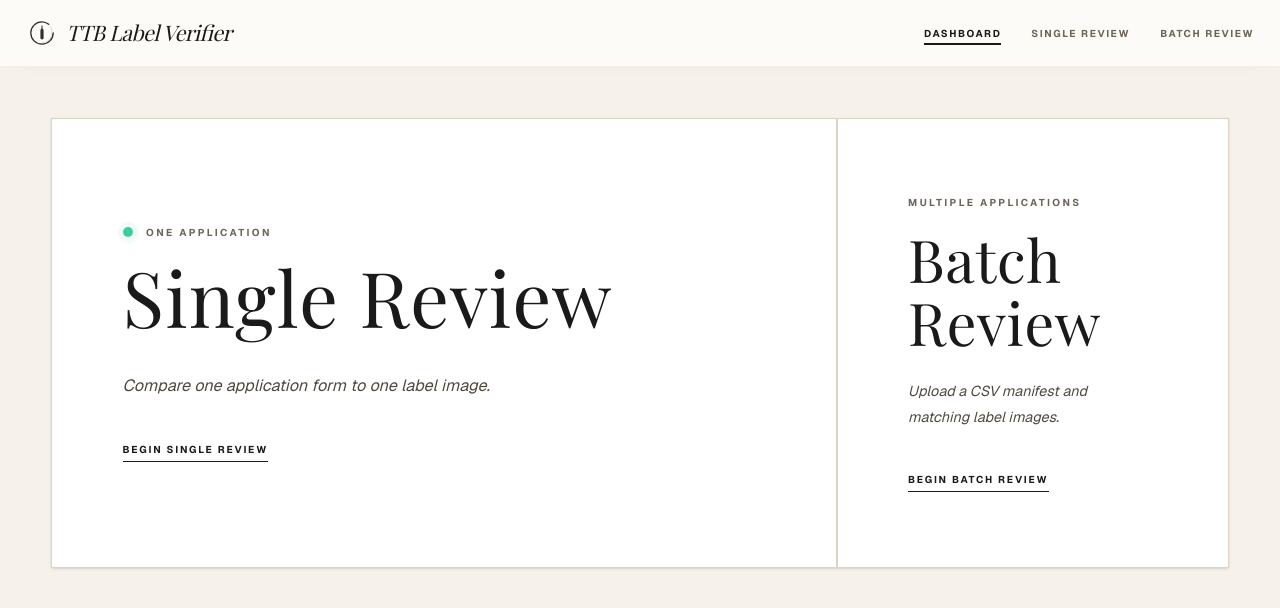
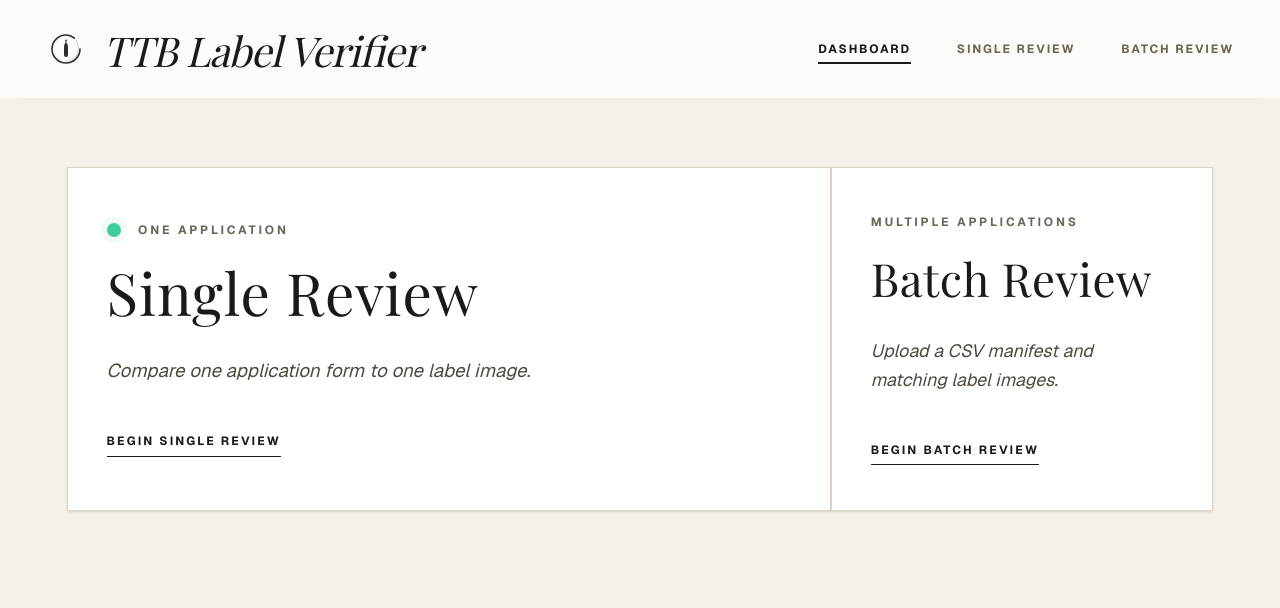
Before and after one commit to Dexin-Huang/ttb-label-verifier, a Next.js app: page / in a window 1280 px wide. Shown: the top 608 px of the page. Built offline with nearby package versions, Linux system fonts and the light colour scheme.

Commit message:
Refine home page scale and README rationale

```diff
--- a/src/app/globals.css
+++ b/src/app/globals.css
@@ -19,13 +19,13 @@
 }
 
 :root {
-  --page-width: 80rem;
-  --page-gutter: clamp(1.5rem, 4vw, 3rem);
-  --page-top: clamp(2rem, 4vw, 3rem);
-  --section-gap: clamp(3rem, 6vw, 4.5rem);
-  --dashboard-card-height: clamp(23rem, 35vw, 28rem);
-  --dashboard-card-padding: clamp(2.75rem, 5.5vw, 5rem);
-  --batch-processing-padding: clamp(3.25rem, 7vw, 7rem);
+  --page-width: 115rem;
+  --page-gutter: clamp(1.875rem, 5.25vw, 4.375rem);
+  --page-top: clamp(2.625rem, 5.25vw, 4.1875rem);
+  --section-gap: clamp(3.75rem, 7.5vw, 6.25rem);
+  --dashboard-card-height: clamp(15rem, 21vw, 17rem);
+  --dashboard-card-padding: clamp(1.6rem, 3vw, 2.6rem);
+  --batch-processing-padding: clamp(4.75rem, 10vw, 10rem);
   --shadow-card: 0 14px 30px -24px rgba(26, 26, 26, 0.18);
   --shadow-paper: 0 28px 56px -38px rgba(26, 26, 26, 0.26);
   --ease-emphasis: cubic-bezier(0.16, 1, 0.3, 1);
@@ -36,7 +36,7 @@
 @layer base {
   html {
     scroll-behavior: smooth;
-    font-size: clamp(16px, 0.18vw + 14.8px, 18px);
+    font-size: clamp(20px, 0.38vw + 18px, 24px);
   }
 
   body {
@@ -92,11 +92,11 @@
   }
 
   .app-eyebrow {
-    @apply text-[10px] font-bold uppercase tracking-[0.24em] text-muted;
+    @apply text-[12px] font-bold uppercase tracking-[0.24em] text-muted;
   }
 
   .app-back-link {
-    @apply inline-flex items-center gap-2 text-[10px] font-bold uppercase tracking-[0.24em] text-muted transition-colors hover:text-fg;
+    @apply inline-flex items-center gap-2.5 text-[12px] font-bold uppercase tracking-[0.24em] text-muted transition-colors hover:text-fg;
   }
 
   .app-panel {
@@ -113,33 +113,33 @@
   }
 
   .app-outline-button {
-    @apply inline-flex items-center justify-center border border-fg px-8 py-3 text-[10px] font-bold uppercase tracking-[0.22em] text-fg transition-colors hover:bg-fg hover:text-surface;
+    @apply inline-flex items-center justify-center border border-fg px-10 py-4 text-[12px] font-bold uppercase tracking-[0.22em] text-fg transition-colors hover:bg-fg hover:text-surface;
     transition-duration: var(--duration-fast);
     transition-timing-function: var(--ease-emphasis);
   }
 
   .app-solid-button {
-    @apply inline-flex items-center justify-center bg-fg px-8 py-3 text-[10px] font-bold uppercase tracking-[0.22em] text-surface transition-colors hover:bg-[#333333];
+    @apply inline-flex items-center justify-center bg-fg px-10 py-4 text-[12px] font-bold uppercase tracking-[0.22em] text-surface transition-colors hover:bg-[#333333];
     transition-duration: var(--duration-fast);
     transition-timing-function: var(--ease-emphasis);
   }
 
   .app-danger-button {
-    @apply inline-flex items-center justify-center border border-fail px-8 py-3 text-[10px] font-bold uppercase tracking-[0.22em] text-fail transition-colors hover:bg-fail hover:text-surface;
+    @apply inline-flex items-center justify-center border border-fail px-10 py-4 text-[12px] font-bold uppercase tracking-[0.22em] text-fail transition-colors hover:bg-fail hover:text-surface;
     transition-duration: var(--duration-fast);
     transition-timing-function: var(--ease-emphasis);
   }
 
   .app-link-underline {
-    @apply inline-flex w-fit items-center gap-2 border-b border-fg pb-1 text-[10px] font-bold uppercase tracking-[0.18em] text-fg;
+    @apply inline-flex w-fit items-center gap-2.5 border-b border-fg pb-1 text-[12px] font-bold uppercase tracking-[0.18em] text-fg;
   }
 
   .app-data-label {
-    @apply text-[9px] font-bold uppercase tracking-[0.12em] text-muted;
+    @apply text-[11px] font-bold uppercase tracking-[0.12em] text-muted;
   }
 
   .app-nav-label {
-    @apply text-[10px] font-bold uppercase tracking-[0.16em];
+    @apply text-[12px] font-bold uppercase tracking-[0.16em];
   }
 
   .display-serif {
@@ -151,10 +151,10 @@
   }
 
   .label-uppercase {
-    @apply text-[10px] font-bold uppercase tracking-[0.25em] text-muted;
+    @apply text-[12px] font-bold uppercase tracking-[0.25em] text-muted;
   }
 
   .label-uppercase-sm {
-    @apply text-[9px] font-bold uppercase tracking-widest text-muted;
+    @apply text-[11px] font-bold uppercase tracking-widest text-muted;
   }
 }
--- a/src/components/Header.tsx
+++ b/src/components/Header.tsx
@@ -28,18 +28,18 @@ export function Header() {
 
   return (
     <header className="sticky top-0 z-50 border-b border-border/30 bg-[rgba(253,251,247,0.97)] shadow-[0_10px_20px_-24px_rgba(48,38,24,0.38)] backdrop-blur-lg">
-      <div className="flex w-full items-center justify-between px-4 py-3 md:px-6 md:py-4">
+      <div className="flex w-full items-center justify-between px-5 py-4 md:px-8 md:py-5">
         <Link
           href="/"
-          className="flex items-center gap-2 transition-opacity hover:opacity-80"
+          className="flex items-center gap-3 transition-opacity hover:opacity-80"
         >
-          <BrushLogo size={32} />
-          <span className="display-serif text-lg italic leading-none tracking-tight md:text-xl">
+          <BrushLogo size={40} />
+          <span className="display-serif text-[1.45rem] italic leading-none tracking-tight md:text-[1.8rem]">
             TTB Label Verifier
           </span>
         </Link>
 
-        <nav className="flex items-center gap-4 md:gap-7">
+        <nav className="flex items-center gap-5 md:gap-8">
           {NAV_ITEMS.map((item) => {
             const active = item.matches(pathname);
 
--- a/src/components/app/chrome.tsx
+++ b/src/components/app/chrome.tsx
@@ -50,14 +50,14 @@ export function PageHeading({
         {eyebrow ? <SectionEyebrow>{eyebrow}</SectionEyebrow> : null}
         <h1
           className={cn(
-            'display-serif text-4xl leading-[1.08] tracking-[0.01em] md:text-[2.7rem]',
+            'display-serif text-5xl leading-[1.08] tracking-[0.01em] md:text-[3.4rem]',
             titleClassName
           )}
         >
           {title}
         </h1>
         {subtitle ? (
-          <p className="max-w-md text-sm leading-relaxed text-subtle">{subtitle}</p>
+          <p className="max-w-lg text-base leading-relaxed text-subtle">{subtitle}</p>
         ) : null}
       </div>
       {actions ? <div className="flex items-center gap-4">{actions}</div> : null}
@@ -91,8 +91,8 @@ export function PlaceholderCard({
 }) {
   return (
     <div className="app-panel px-8 py-14 text-center md:px-12 md:py-16">
-      <h1 className="font-serif text-3xl text-fg md:text-4xl">{title}</h1>
-      <p className="mx-auto mt-3 max-w-lg text-sm leading-relaxed text-subtle">
+      <h1 className="font-serif text-4xl text-fg md:text-5xl">{title}</h1>
+      <p className="mx-auto mt-4 max-w-xl text-base leading-relaxed text-subtle">
         {description}
       </p>
       <Link href="/" className="app-solid-button mt-8">
--- a/src/components/app/dashboard-page.tsx
+++ b/src/components/app/dashboard-page.tsx
@@ -33,19 +33,19 @@ function SingleReviewCard({ compact }: { compact: boolean }) {
         </div>
         <h2
           className={`display-serif leading-[1.04] tracking-[0.015em] ${
-            compact ? 'text-[3.1rem]' : 'text-[clamp(4.2rem,6vw,5.35rem)]'
+            compact ? 'text-[2.8rem]' : 'text-[clamp(2.55rem,3.4vw,3.6rem)]'
           }`}
         >
           Single Review
         </h2>
         {!compact ? (
-          <p className="max-w-md pt-4 text-[clamp(0.95rem,1vw,1.02rem)] italic leading-7 text-subtle">
+          <p className="max-w-[22rem] pt-2 text-[clamp(0.82rem,0.66vw,0.9rem)] italic leading-5 text-subtle">
             Compare one application form to one label image.
           </p>
         ) : null}
       </div>
 
-      <div className="mt-8">
+      <div className="mt-6">
         <span className="app-link-underline">Begin Single Review</span>
       </div>
     </Link>
@@ -66,19 +66,19 @@ function BatchReviewCard({ compact }: { compact: boolean }) {
         <SectionEyebrow>Multiple Applications</SectionEyebrow>
         <h2
           className={`display-serif max-w-[19rem] leading-[1.08] tracking-[0.012em] ${
-            compact ? 'text-[2.6rem]' : 'text-[clamp(3.2rem,4.6vw,4rem)]'
+            compact ? 'text-[2.35rem]' : 'text-[clamp(2rem,2.7vw,2.8rem)]'
           }`}
         >
           Batch Review
         </h2>
         {!compact ? (
-          <p className="max-w-[14rem] pt-2 text-[clamp(0.84rem,0.92vw,0.92rem)] italic leading-6 text-subtle">
+          <p className="max-w-[12rem] pt-2 text-[clamp(0.78rem,0.58vw,0.85rem)] italic leading-5 text-subtle">
             Upload a CSV manifest and matching label images.
           </p>
         ) : null}
       </div>
 
-      <div className="mt-8">
+      <div className="mt-6">
         <span className="app-link-underline">Begin Batch Review</span>
       </div>
     </Link>
@@ -100,15 +100,15 @@ function QueueFilterButton({
     <button
       type="button"
       onClick={onClick}
-      className={`inline-flex items-center gap-3 border px-4 py-2 text-left transition-colors ${
+      className={`inline-flex items-center gap-4 border px-5 py-3 text-left transition-colors ${
         active
           ? 'border-fg bg-fg text-surface'
           : 'border-border bg-surface text-fg hover:bg-hover'
       }`}
     >
-      <span className="text-[10px] font-bold uppercase tracking-[0.18em]">{label}</span>
+      <span className="text-[12px] font-bold uppercase tracking-[0.18em]">{label}</span>
       <span
-        className={`text-[10px] font-bold uppercase tracking-[0.14em] ${
+        className={`text-[12px] font-bold uppercase tracking-[0.14em] ${
           active ? 'text-surface/80' : 'text-muted'
         }`}
       >
@@ -120,7 +120,7 @@ function QueueFilterButton({
 
 function IssueCount({ count }: { count: number }) {
   return (
-    <span className="display-serif text-[1.55rem] leading-none tracking-[0.01em] text-fg">
+    <span className="display-serif text-[1.95rem] leading-none tracking-[0.01em] text-fg">
       {count}
     </span>
   );
@@ -389,10 +389,10 @@ function ReviewHistory({
           <div className="space-y-3">
             <SectionEyebrow>Dashboard</SectionEyebrow>
             <div className="space-y-1">
-              <h2 className="display-serif text-[2.15rem] leading-[1.08] tracking-[0.01em]">
+              <h2 className="display-serif text-[2.7rem] leading-[1.08] tracking-[0.01em]">
                 Review History
               </h2>
-              <p className="max-w-2xl text-sm leading-6 text-subtle">
+              <p className="max-w-3xl text-base leading-7 text-subtle">
                 Scan completed reviews by issue count, then open the record for the
                 field-by-field checklist.
               </p>
```
Also changed, not shown: 1 other file (tests, documents, lock files or other folders).
